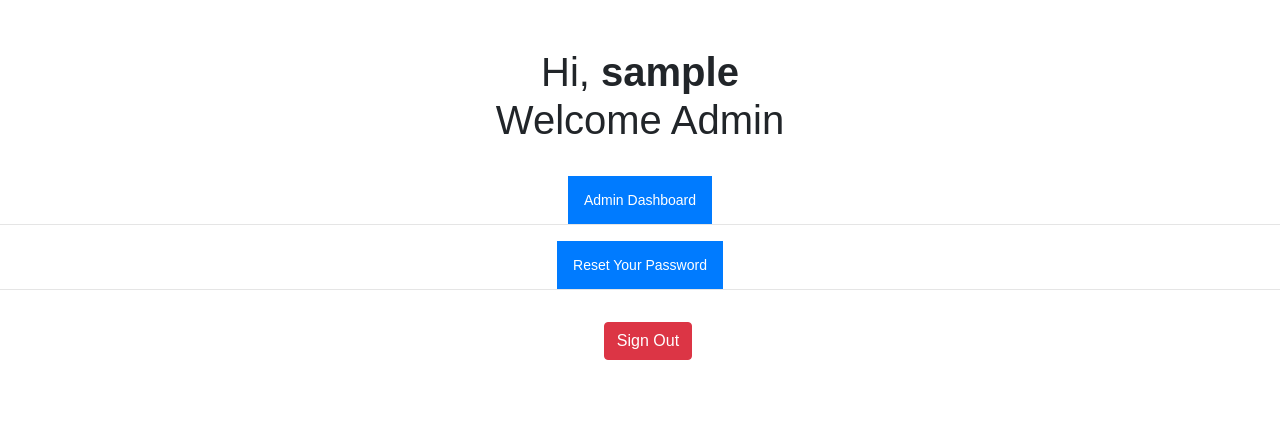
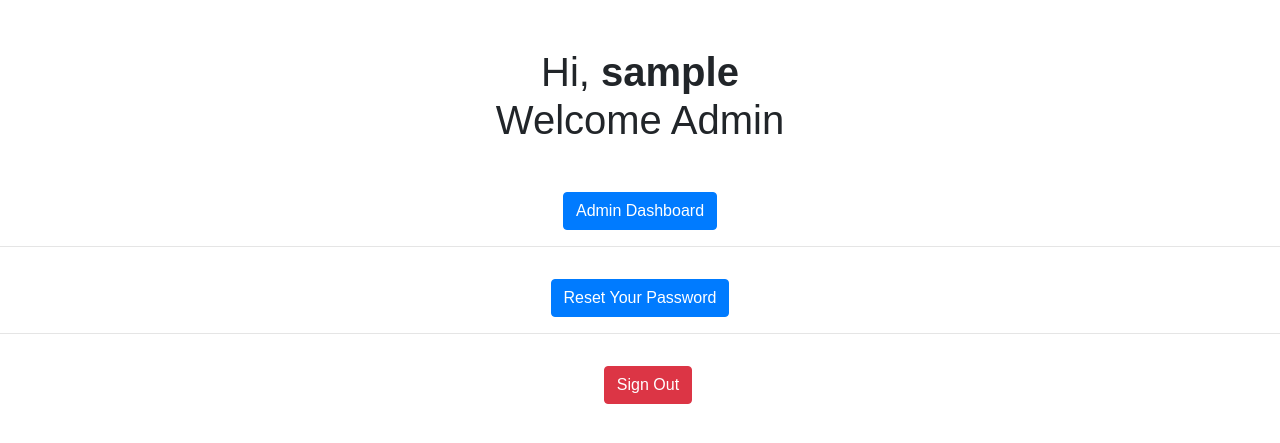
Before and after one commit to ercknard/Templatev03, a PHP site: page /welcome.php in a window 1280 px wide. Shown: the top 443 px of the page. Run offline with PHP 8.4, Linux system fonts and the light colour scheme; the visitor is signed in with stand-in values (Sample User, id 1).

Commit message:
Update welcome.php

```diff
--- a/welcome.php
+++ b/welcome.php
@@ -23,11 +23,11 @@ if(!isset($_SESSION["loggedin"]) || $_SESSION["loggedin"] !== true){
     <h1 class="my-5">Hi, <b><?php echo htmlspecialchars($_SESSION["username"]); ?></b>
     <br> Welcome Admin</h1>
     <p>
-        <a href="logout.php" class="p-3 mb-2 bg-primary text-white">Admin Dashboard</a>
+        <a href="logout.php" class="btn btn-primary">Admin Dashboard</a>
         <br>
         <hr>
         <br>
-        <a href="reset-password.php" class="p-3 mb-2 bg-primary text-white">Reset Your Password</a>
+        <a href="reset-password.php" class="btn btn-primary">Reset Your Password</a>
         <br>
         <hr>
         <br>
```
